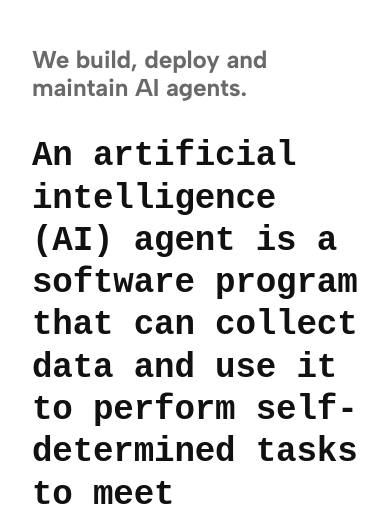
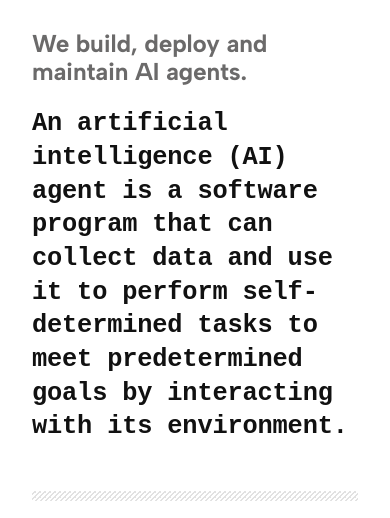
Before and after one commit to crossbanc/crossbanc.github.io, a plain HTML site: page index.html in a window 390 px wide. Shown: the part 62-580 px from the top of the page. Drawn offline with Linux system fonts and the light colour scheme.

Commit message:
Tighter mobile layout: smaller body heading, no 90vh gap
Co-authored-by: Copilot App <223556219+Copilot@users.noreply.github.com>

```diff
--- a/assets/style.css
+++ b/assets/style.css
@@ -124,4 +124,8 @@ a { color: inherit; text-underline-offset: 0.2em; }
 @media (max-width: 781px) {
   .layout { display: block; }
   .sidebar-col { display: none; }
+  .site-header { padding-bottom: 32px; }
+  .hero { min-height: auto; padding-bottom: 48px; }
+  .hero > * + * { margin-top: 1.25rem; }
+  .hero h2 { font-size: clamp(22px, 6.5vw, 33px); line-height: 1.25; }
 }
```
